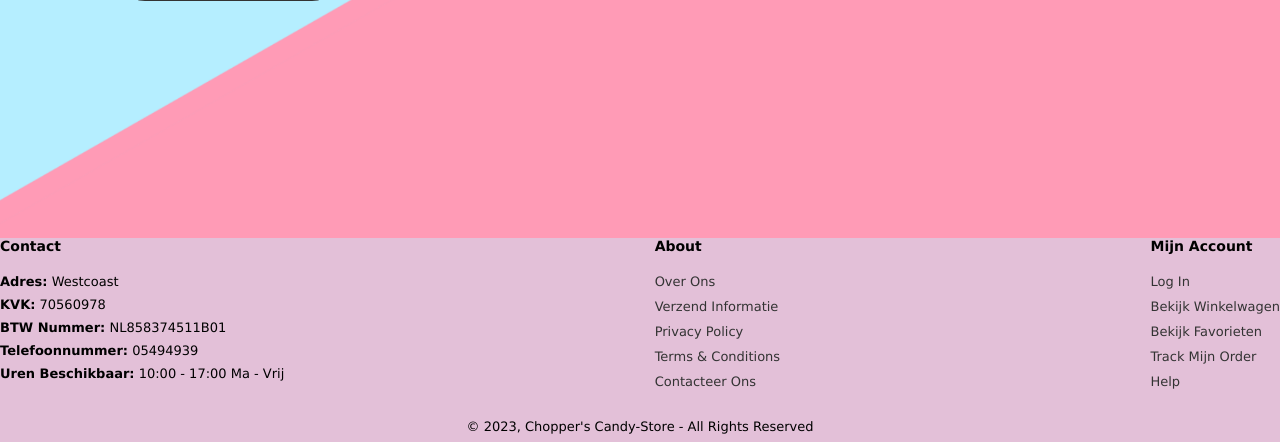
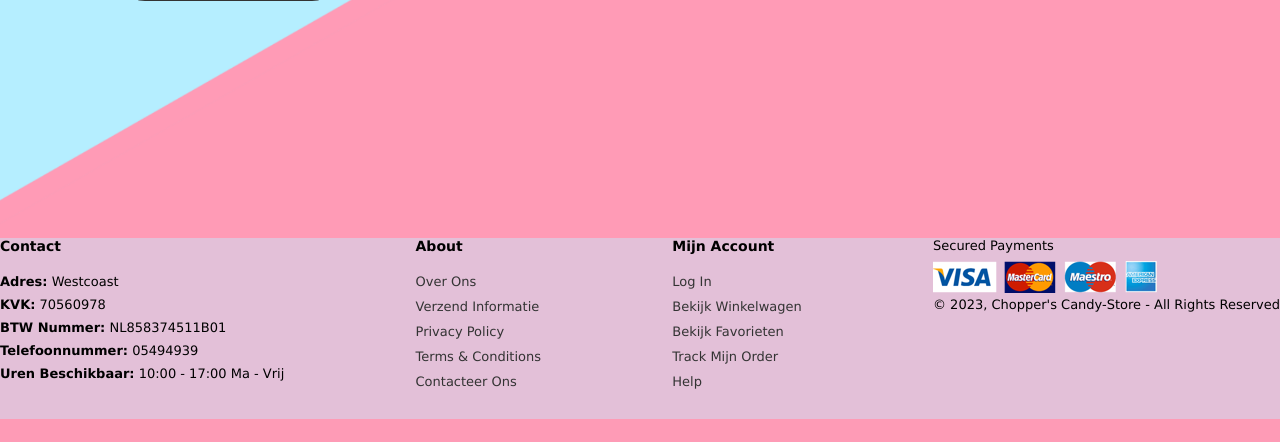
Before and after one commit to Keremttc/Candy-Store-examen-project, a PHP site: page /home.php in a window 1280 px wide. Shown: the part 601-1043 px from the top of the page. After the commit the page ends 1020 px from the top, so only its background shows below. Run offline with PHP 8.4, Linux system fonts and the light colour scheme.

Commit message:
Foto's toegvoegd

```diff
--- a/home.php
+++ b/home.php
@@ -114,6 +114,12 @@
       </div>
 
 
+      <div class="col install">
+        <div class="row">
+          <p>Secured payments </p>
+          <img src="images/pay.png" alt="">
+      </div>
+
       <div class="copyright">
         <p> © 2023, Chopper's Candy-Store - All rights reserved</p>
         <div>
```
Also changed, not shown: style.css (line endings or trailing spaces).
